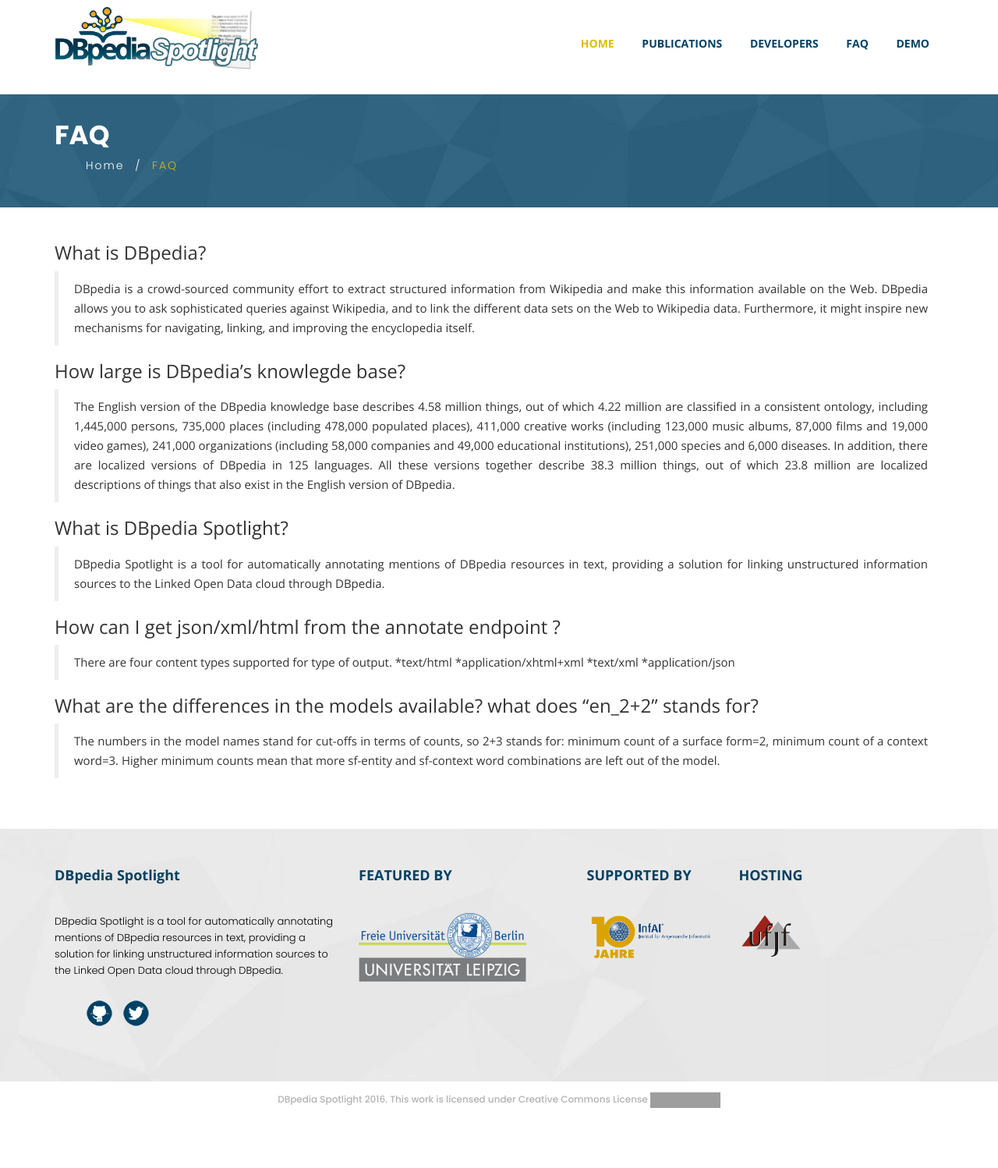
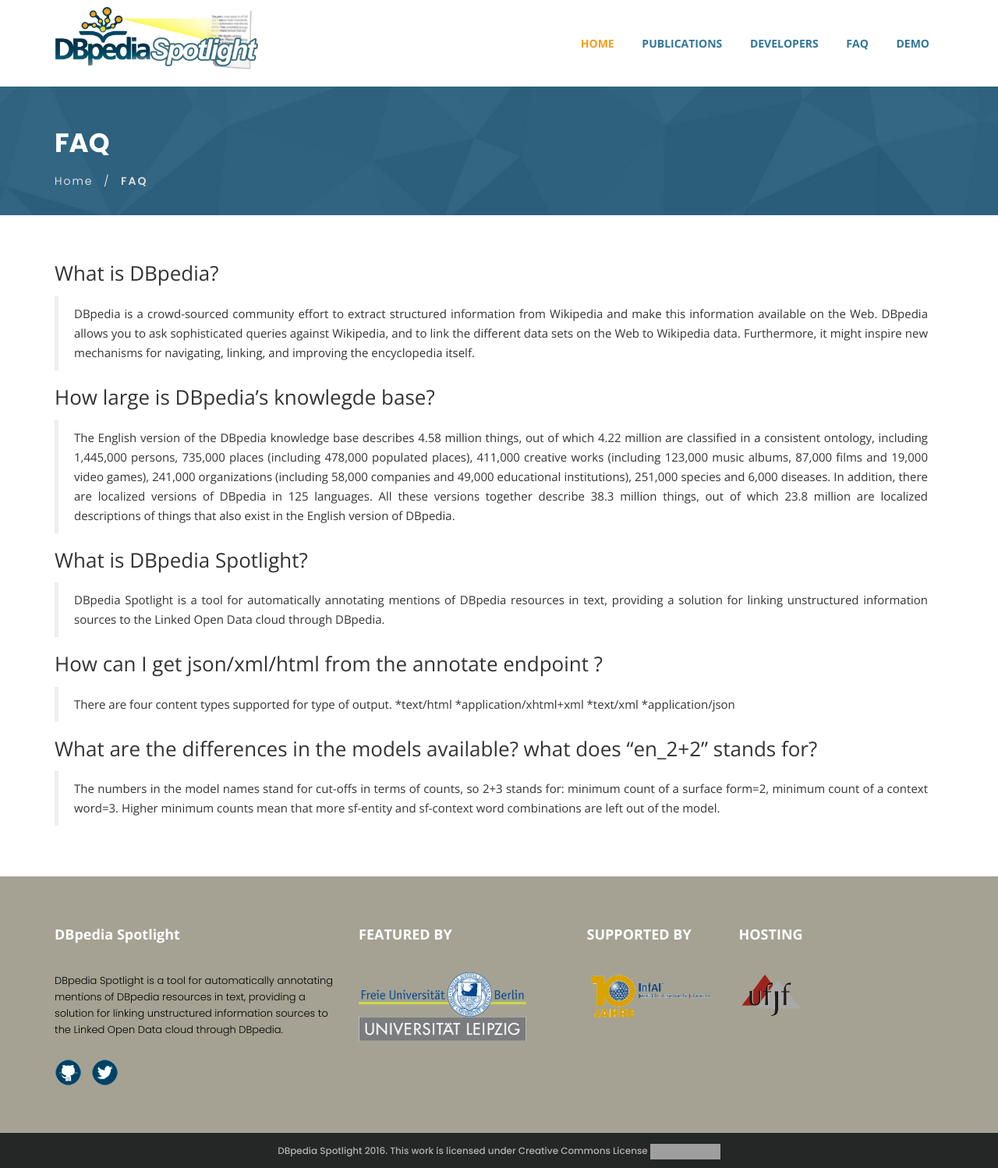
Before and after one commit to dbpedia-spotlight/dbpedia-spotlight.github.io, a Jekyll site: the page built from spotlight/faq.md, in a window 1280 px wide. Shown: the whole page at 78% size. Built offline with Jekyll 4.4.1, drawn with Linux system fonts in a browser that asks for light colours; comment, search, counter and statistics services are not loaded; before the commit the page ends 1432 px from its top, so only the background shows below that; grey boxes are pictures that could not be loaded.

Commit message:
Add files via upload

```diff
--- a/css/style.css
+++ b/css/style.css
@@ -5,15 +5,15 @@
 .aligncenter {display: block;margin: 0 auto 15px;}
 figure {position: relative;margin: 0;}
 img {max-width: 100%;height: auto;}
+.main_slider{background:url(img/bg_banner.png) repeat-x;}
 hr {border: 0px;}
 .fix {overflow: hidden;}
-h1,h2,h3,h4,h5,h6 {margin: 0 0 10px;}
-.h1,h1 {font-size: 36px;}
-.h2,h2 {font-size: 30px;}
-.h3,h3 {font-size: 24px;}
-.h4,h4 {font-size: 18px;}
-.h5,h5 {font-size: 14px;}
-.h6,h6 {font-size: 12px;}
+.h1,h1 {font-size: 38px;margin:20px 0px;}
+.h2,h2 {font-size: 32px; margin:20px 0px;}
+.h3,h3 {font-size: 26px;margin:15px 0px;}
+.h4,h4 {font-size: 20px;margin:15px 0px;}
+.h5,h5 {font-size: 16px;margin:11px 0px;}
+.h6,h6 {font-size: 14px;margin:11px 0px;}
 html,body {font-family: 'Open Sans', sans-serif;}
 figure {position: relative;}
 .fix_p {padding: 0;}
@@ -22,11 +22,12 @@
 .fix_m {margin: 0;}
 .fix_m_l {margin-left: -15px;}
 .fix_m_r {margin-right: -15px;}
-a {color: #111111;}
+a {color: #f89c1c;}
 a:focus {outline: 0px solid;text-decoration: none;}
 a:hover,.btn:hover,.btn:focus {text-decoration: none;}
 a,.menu li,.sub_menu,figcaption,.blog_text,figure.blog_item::after,figcaption ul.team_text li,figure.project_photo::before,ul.project_nav > li,.bottom_social li,#footermap,ul.post_social li a,a.th_bt {-webkit-transition: .5s;transition: .5s;}
-.menu ul {list-style: none;padding: 0;margin: 0;}
+ul {list-style: none;padding: 0;margin: 0;}
+.content-intern ul {list-style: square;padding: 0;margin: 5px 0px 5px 40px;}
 textarea {border-style: none;border-color: Transparent;overflow: auto;height:130px !important;}
 .nav .open > a,.nav .open > a:focus,.nav .open > a:hover {background-color: transparent;}
 .nav > li > a:focus,.nav > li > a:hover {background-color: transparent;text-decoration: none;}
@@ -35,40 +36,40 @@
 .mb80 {margin-bottom: 80px;}
 .mb40 {margin-bottom: 40px;}
 .section_title {margin-bottom: 0px;}
-.section_title h6 {color: #DABE00;font-family: 'Open Sans', sans-serif;font-size: 13px;font-weight: bold;margin-bottom: 5px;}
-.section_title2 h6 {color: #DABE00;font-family: 'Open Sans', sans-serif;font-size: 13px;font-weight: bold;margin-bottom: 5px;}
+.section_title h6 {color: #F8EB95;font-family: 'Open Sans', sans-serif;font-size: 13px;font-weight: bold;margin-bottom: 5px;}
+.section_title2 h6 {color: #f89c1c;font-family: 'Open Sans', sans-serif;font-size: 13px;font-weight: bold;margin-bottom: 5px;}
 .section_title2 h2 {color: #004164;font-size: 16px;font-weight: 700;text-transform: uppercase;}
-.section_title h2 {color: #004164;font-size: 20px;font-weight: 700;text-transform: uppercase;}
+.section_title h2 {color: #30759a;font-size: 20px;font-weight: 700;text-transform: uppercase;}
 .notice-area{background:#fff;}
-.block-text2 > p{border-left:3px solid #DABE00;color:#8e8e8e;font-weight:300;line-height:25px;width:100%;padding-left:30px;margin-bottom:20px;}
-.title-home{color:#004164;margin-bottom:50px;margin-top:50px;text-align:center;text-transform:uppercase;}
+.block-text2 > p{border-left:3px solid #f89c1c;color:#8e8e8e;font-weight:300;line-height:25px;width:100%;padding-left:30px;margin-bottom:20px;}
+.title-home{color:#30759a;margin-bottom:50px;margin-top:50px;text-align:center;text-transform:uppercase;}
 .title-home h3{font-size:28px;font-weight:700;}
-.btn-more{background:#F8EB95;color:#000000;padding:5px 16px;}
-.btn-more:hover{background: #004164;color: #fff;}
-.btn-download{background:#F8EB95;color:#000000;padding:10px 30px 10px 30px;line-height:62px;}
-.btn-backhome,.btn-backhome:focus,.btn-backhome:active{background:#004164;color:#fff;padding:8px 12px;}
-.btn-backhome:hover{background:#004164;color:#DABE00;}
+.btn-more{background:#f89c1c;color:#fff;padding:5px 16px;}
+.btn-more:hover{background: #30759a;color: #fff;}
+.btn-download{background:#f89c1c;color:#fff;padding:10px 30px 10px 30px;line-height:62px;}
+.btn-backhome,.btn-backhome:focus,.btn-backhome:active{background:#30759a;color:#fff;padding:8px 12px;}
+.btn-backhome:hover{background:#30759a;color:#f89c1c;}
 .spaca-footer{padding-top:50px;padding-bottom:60px;}
-.powered{background:#fff;padding:10px 0;}
+.powered{background:#252626; color: #d7d7d7;padding:10px 0;}
 .justify{text-align:justify;}
 .justify a{color: #337ab7;}
 .pagination-intern{text-align:center;margin-bottom:50px;}
-.prev,.next,.prev:focus,.prev:active,.next:focus,.next:active{color:#004164;font-weight:600;text-transform:uppercase;}
-.prev:hover,.next:hover{color:#DABE00;}
+.prev,.next,.prev:focus,.prev:active,.next:focus,.next:active{color:#30759a;font-weight:600;text-transform:uppercase;}
+.prev:hover,.next:hover{color:#f89c1c;}
 .next{padding-left:58px;}
 .prev::before{content:'';background:url(img/prev.png);margin-left:67px;margin-top:-5px;width:35px;height:30px;position:absolute;}
 .next::before{content:'';background:url(img/next.png);margin-left:-29px;margin-top:-5px;width:35px;height:30px;position:absolute;}
 .comment{margin-top:20px;margin-bottom:30px;}
-.border{background: #DABE00;height: 2px;width: 50px;margin-top: -6px;}
+.border{background: #f89c1c;height: 2px;width: 50px;margin-top: -6px;}
 header {position: relative;z-index: 2;}
 .header_top {background: #021b27;padding: 12px 0;position: relative;}
 .header_top_area::after,.header_top_area {position: relative;}
 .manu_area::after {content: "";height: 100%;position: absolute;right: 0;top: 0;width: calc(50% - 570px);}
 .header_top_area::after {background: #021b27;content: "";height: 100%;left: calc(50% + 570px);overflow-y: hidden;position: absolute;top: 0;width: calc(50% - 570px);}
 .logo {margin: 9px 0 !important;}
-.mainnmenu {background: #DABE00;}
+.mainnmenu {background: #f89c1c;}
 .manu_area {position: relative;}
-.manu_area::after {background: #DABE00;}
+.manu_area::after {background: #f89c1c;}
 nav {display: inline-block;}
 .menu li {display: inline-block;position: relative;margin-left: -4px;}
 .menu > li:first-child {margin-left: 0;padding-left: 35px;}
@@ -76,50 +77,50 @@
 .menu li.active a,.menu li:hover a {color: #fff;}
 .inner_page .menu li.active > a,
 .home_2 .menu li.active > a,
-.home_2 .menu li:hover > a {color: #DABE00;}
+.home_2 .menu li:hover > a {color: #f89c1c;}
 .menu li a {color: #1c1b1b;display: block;font-size: 14px;padding: 28px 18px;font-weight: 700;text-transform: uppercase;font-family: 'Open Sans', sans-serif;}
 .sub_menu {background: #021b27;left: 0;position: absolute;top: 100%;width: 194px;visibility: hidden;opacity: 0;-webkit-transform: scaleY(0);transform: scaleY(0);-webkit-transform-origin: top;transform-origin: top;}
-.home_2 .sub_menu {background: #004164;}
+.home_2 .sub_menu {background: #30759a;}
 .inner_page .sub_menu {background: #fff;}
 .sub_menu li {display: block;margin-left: -1px;line-height: 10px;}
 .sub_menu li a {color: #fff !important;font-weight: 500;font-family: 'Poppins', sans-serif;padding: 20px;text-align: left;}
+.sub_menu li a:hover{color: #f89c1c !important;}
 .menu li:hover > .sub_menu {top: 100%;opacity: 1;visibility: visible;z-index: 999;-webkit-transform: scaleY(1);transform: scaleY(1);}
 .menu li .sub_menu .sub_menu {left: 100%;top: 0;-webkit-transform: rotateY(90deg);transform: rotateY(90deg);-webkit-transform-origin: left center 0;transform-origin: left center 0;}
 .sub_menu li:hover > .sub_menu {-webkit-transform: rotateY(0deg);transform: rotateY(0deg);}
 .mainnmenu a.free_consul {background: #021b27;border-radius: 0;color: #fff;float: right;font-size: 14px;font-weight: 700;height: 49px;line-height: 49px;text-align: center;text-transform: uppercase;width: 193px;margin: 13px 0;}
-.sub_menu li:hover a, .inner_page .sub_menu li:hover a{color: #DABE00;}
-.block-text > p {border-left: 3px solid #DABE00;color: #8e8e8e;font-weight: 300;line-height: 25px;width: 50%;padding-left: 30px;margin-bottom:20px;}
+.sub_menu li:hover a, .inner_page .sub_menu li:hover a{color: #f89c1c;}
+.block-text > p {border-left: 3px solid #f89c1c;color: #8e8e8e;font-weight: 300;line-height: 25px;width: 50%;padding-left: 30px;margin-bottom:20px;}
 .block-text nav.th_bt a span {margin: 33px 0 60px;width: 166px;}
 .content-box{margin-bottom:30px;}
 .call {padding: 50px 0 52px;position: relative;background:url(img/bg-1.jpg);background-repeat: no-repeat;}
 .call-text {position: relative;z-index: 1;color: #fff;}
 .call-text > h3{color: #fff;font-size: 22px;font-weight: 700;text-transform: uppercase;margin-bottom: 17px;font-family: "Open Sans", sans-serif;}
-.title-intern {font-size: 22px;font-weight: 700;text-transform: uppercase;color: #004164;margin-bottom: 17px;font-family: "Open Sans", sans-serif;}
+.title-intern {font-size: 22px;font-weight: 700;text-transform: uppercase;color: #30759a;margin-bottom: 17px;font-family: "Open Sans", sans-serif;}
 .call-text > p {color: #e9e9e9;font-family: "Open Sans", sans-serif;font-size: 14px;font-weight: 300;line-height: 21px;margin-bottom: 0;width: 90%;}
 .call .cl-effect-2 a span {margin-top: 10px;height: 55px;line-height: 55px;width: 190px;}
 .call .row {position: relative;z-index: 4;}
-footer.footer_area {background: url(img/bg-footer.jpg);position: relative;}
+footer.footer_area {background: #a5a293;position: relative;}
 .icon-social{opacity: 1.0;}
 .icon-social:hover{opacity: 0.7;}
 .inner_page footer.footer_area{padding-top: 0px;}
 .bottom_social > li {display: inline-block;margin-right: 8px;}
 .footer_widget {color: #fff;position: relative;z-index: 1;}
-ul.important_link li a {line-height: 27px;color: #e2e2e2;font-family: "Open Sans", sans-serif;}
-ul.important_link {list-style: none;padding: 0;margin: 0;}
+ul.importent_link li a {line-height: 27px;color: #e2e2e2;font-family: "Open Sans", sans-serif;}
 .footer_widget > p {color: #000;font-size: 13px;font-weight: 300;line-height: 21px;margin-bottom: 27px;font-family: 'Poppins', sans-serif;}
-.footer_widget > h4 {font-size: 18px;font-weight: bold;margin-bottom: 38px;font-family: "Open Sans", sans-serif;color:#004164;}
-i.ft_m {background: #DABE00;font-size: 18px;padding: 13px 15px;}
+.footer_widget > h4 {font-size: 18px;font-weight: bold;margin-bottom: 38px;font-family: "Open Sans", sans-serif;color:#ffffff;}
+i.ft_m {background: #f89c1c;font-size: 18px;padding: 13px 15px;}
 ul.ft_conta li {line-height: 37px;font-size: 12px;font-weight: 300;font-family: 'Poppins', sans-serif;}
-.bottom_social li:hover a i {color: #DABE00;}
+.bottom_social li:hover a i {color: #f89c1c;}
 .footer_widget > input {background: #032231;border: 1px solid #021b27;padding: 15px 10px;margin-bottom: 18px;}
-ul.ft_conta li i {margin-right: 10px;color: #DABE00;font-size: 18px;}
-.bottom_social li a i,.important_link li a,.ft_conta li a {color: #004164;}
+ul.ft_conta li i {margin-right: 10px;color: #f89c1c;font-size: 18px;}
+.bottom_social li a i,.importent_link li a,.ft_conta li a {color: #30759a;}
 .footer_bottom {background: #021b27;padding: 15px 0;margin-top: 80px;}
 .ft_bottom p {color: #ededed;font-family: 'Poppins', sans-serif;font-size: 12px;position: relative;z-index: 1;}
 .ft_conta span {display: inline-block;vertical-align: middle;width: calc(100% - 80px);line-height: 18px;}
 .ft_bottom p {color: #b2b2b2;position: relative;z-index: 1;margin-bottom: 0;}
-.text-right a {color: #DABE00;}
-.important_link li:hover a {color: #DABE00;}
+.text-right a {color: #f89c1c;}
+.importent_link li:hover a {color: #f89c1c;}
 .home_2 .header_top_area,.home_2 .mainnmenu,.home_2 .header_top_area::after,.home_2 .manu_area,.home_2 .manu_area::after,.home_2 .header_top {background: #fff;}
 .home_2 .header_top::before {content: "";position: absolute;right: 0;right: 20px;width: 55%;height: 1px;background: #2a2a2a;bottom: 0;}
 .home_2 .logo,.inner_page .logo {margin: 40px 0;}
@@ -127,22 +128,22 @@
 .home_2 .sub_menu {text-align: left;}
 .home_2 .menu > lifirst-child > a::after,
 .inner_page .menu > li:first-child > a::after{display: none;}
-.home_2 .menu li a {color: #004164;font-size: 14px;text-transform: uppercase;}
+.home_2 .menu li a {color: #30759a;font-size: 14px;text-transform: uppercase;}
 .breadcrumb_area {background: url(img/bg-1.jpg);background-size: cover;padding: 34px 0;position: relative;}
 .breadcrumb_area h1 {color: #fff;font-family: 'Poppins', sans-serif;font-size: 34px;font-weight: 700;text-transform: uppercase;position: relative;z-index: 1;}
 .breadcrumb_area ul {position: relative;z-index: 1;}
 .breadcrumb_area ul li {color: #fff;font-family: "Poppins", sans-serif;font-size: 14px;font-weight: 300;display: inline-block;letter-spacing: 2px;margin-right: 10px;}
 .breadcrumb_area ul li a{color: #fff;}
-.breadcrumb_area ul li.active {color: #DABE00;font-size: 14px;font-family: "Poppins", sans-serif;}
+.breadcrumb_area ul li.active {color: #E0E0E0;font-size: 14px;font-family: "Poppins", sans-serif; font-weight:600;}
 .inner_page .header_top,.inner_page .mainnmenu,.inner_page .manu_area::after {background: #fff;}
 .inner_page .header_top::before {background: #f3f3f3;bottom: 0;content: "";height: 1px;position: absolute;right: 7px;width: 57%;}
 .inner_page .mainnmenu {text-align: right;}
 .inner_page .menu li a {color: #1b1b1b;}
-.inner_page .menu li:hover > a {color: #DABE00;}
+.inner_page .menu li:hover > a {color: #f89c1c;}
 .about_page .block-text > p {width: 100%;border-left: none;}
 .content-intern {padding: 45px 0;}
-.content-intern > p {font-size: 15px;line-height: 27px;color: #8e8e8e;}
-.content-intern > a.redconti {font-size: 15px;font-weight: 700;color: #DABE00;font-family: "Open Sans", sans-serif;}
+.content-intern > p {font-size: 15px;line-height: 27px;color: #626262;}
+.content-intern > a.redconti {font-size: 15px;font-weight: 700;color: #f89c1c;font-family: "Open Sans", sans-serif;}
 ul.post_social {float: right;}
 ul.post_social li:hover a {color: #d6d6d6;}
 ul.post_social li {display: inline-block;margin-right: 5px;}
@@ -150,8 +151,25 @@
 .message_area {background: #fff;margin-top: 50px;}
 .contact_page .leave_comment input,.contact_page .leave_comment textarea {border: none;}
 .form-control{margin-bottom: 26px;}
-.t_button{background: #004164;color: #fff;}
-.t_button:hover{background: #DABE00;}
+.t_button{background: #30759a;color: #fff;}
+.t_button:hover{background: #f89c1c;}
+
+pre{
+    background-color: #F9F9F9;
+	border:none;
+    border-radius: 0px;
+    border-top: 2px solid #F0F0F0;
+    padding: 20px;
+
+	display: block;
+    margin: 0 0 10px;
+    font-size: 13px;
+    line-height: 1.42857143;
+    color: #333;
+    word-break: break-all;
+    word-wrap: break-word;
+
+}
 /* Tablet: 992px */
 @media only screen and (min-width: 992px) and (max-width: 1199px) {
 .container {width: 970px;}
@@ -201,4 +219,3 @@
 .container {width: 450px;}
 .footer_widget {margin-bottom: 30px;}
 }
-iframe{width:100%; height:500px;border: 0px solid white;scrolling:auto;padding:0px}
```
